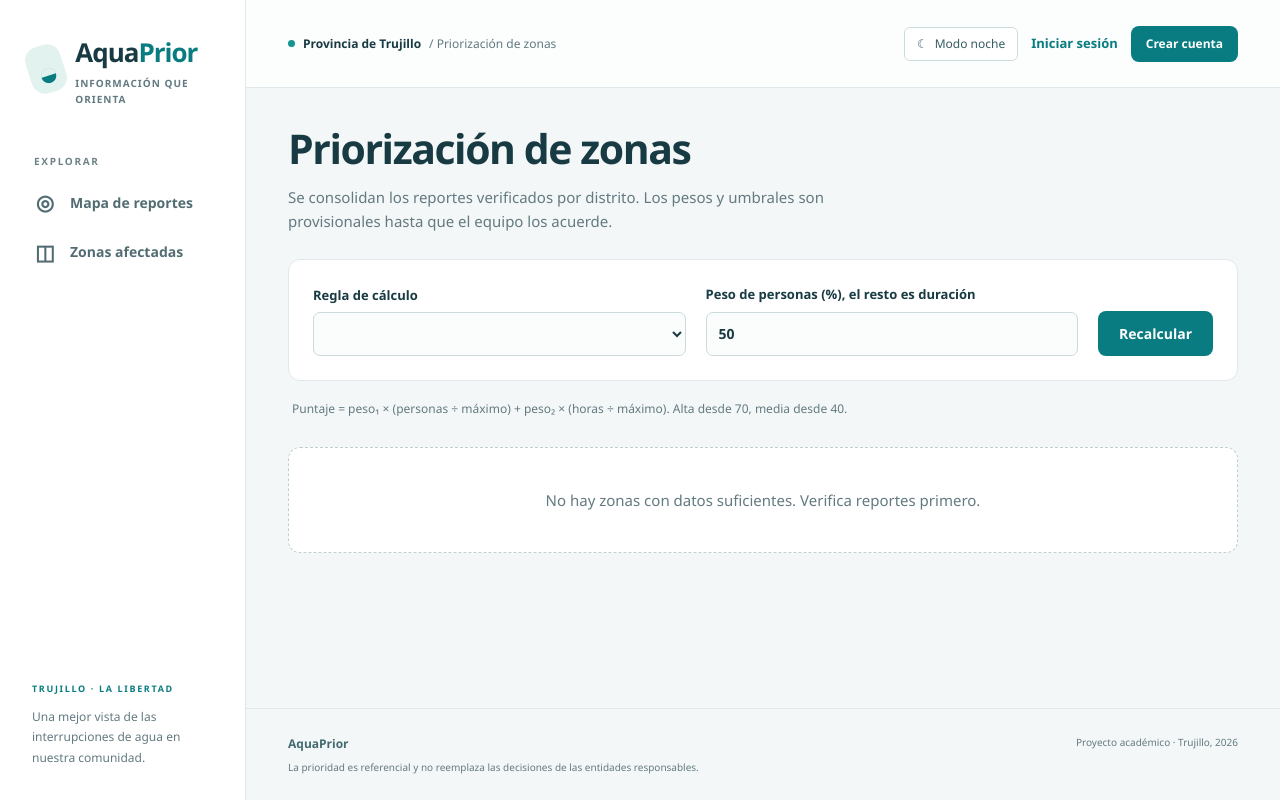
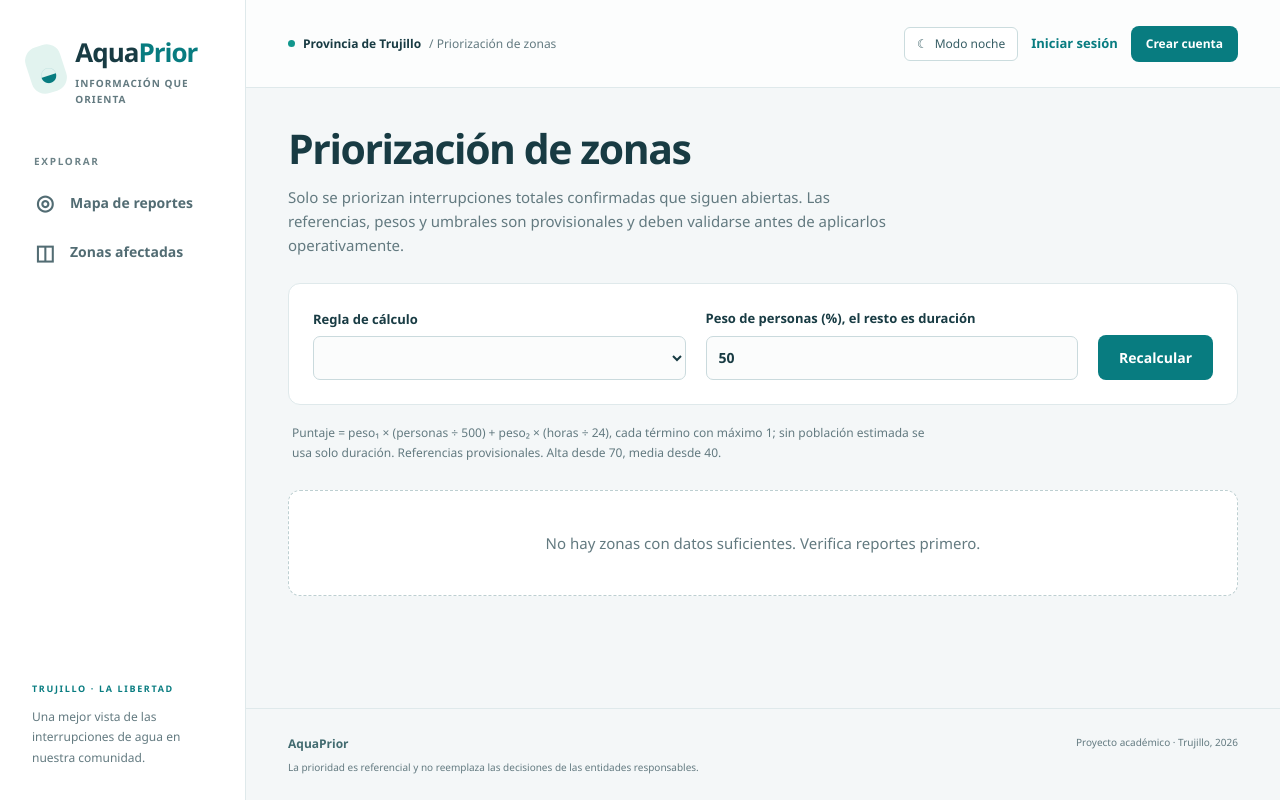
Before and after one commit to CarlloAndre/AquaPrior, an ASP.NET Core app: template Views/Admin/Prioridad.cshtml in a window 1280 px wide. Run offline with ASP.NET Core 8, Linux system fonts and the light colour scheme; the template is opened without the code that fills it, so the values that code supplies are empty; the project's own start-up code is not run, and a stand-in starts its controllers and pages.

Commit message:
ui: make water reporting accurate and accessible

```diff
--- a/Views/Admin/Prioridad.cshtml
+++ b/Views/Admin/Prioridad.cshtml
@@ -3,7 +3,7 @@
 @{ ViewData["Title"] = "Priorización de zonas"; }
 <section class="v">
     <h1>Priorización de zonas</h1>
-    <p class="lead">Se consolidan los reportes verificados por distrito. Los pesos y umbrales son provisionales hasta que el equipo los acuerde.</p>
+    <p class="lead">Solo se priorizan interrupciones totales confirmadas que siguen abiertas. Las referencias, pesos y umbrales son provisionales y deben validarse antes de aplicarlos operativamente.</p>
     <form class="ctl" asp-action="Prioridad" method="get">
         <label>Regla de cálculo
             <select name="clave">
@@ -18,7 +18,7 @@
         </label>
         <button class="btn" type="submit">Recalcular</button>
     </form>
-    <p class="hint">Puntaje = peso₁ × (personas ÷ máximo) + peso₂ × (horas ÷ máximo). Alta desde @((int)(PrioridadService.UmbralAlta * 100)), media desde @((int)(PrioridadService.UmbralMedia * 100)).</p>
+    <p class="hint">Puntaje = peso₁ × (personas ÷ 500) + peso₂ × (horas ÷ 24), cada término con máximo 1; sin población estimada se usa solo duración. Referencias provisionales. Alta desde @((int)(PrioridadService.UmbralAlta * 100)), media desde @((int)(PrioridadService.UmbralMedia * 100)).</p>
 
     @if (Model.Resultado.Ranking.Any())
     {
```
